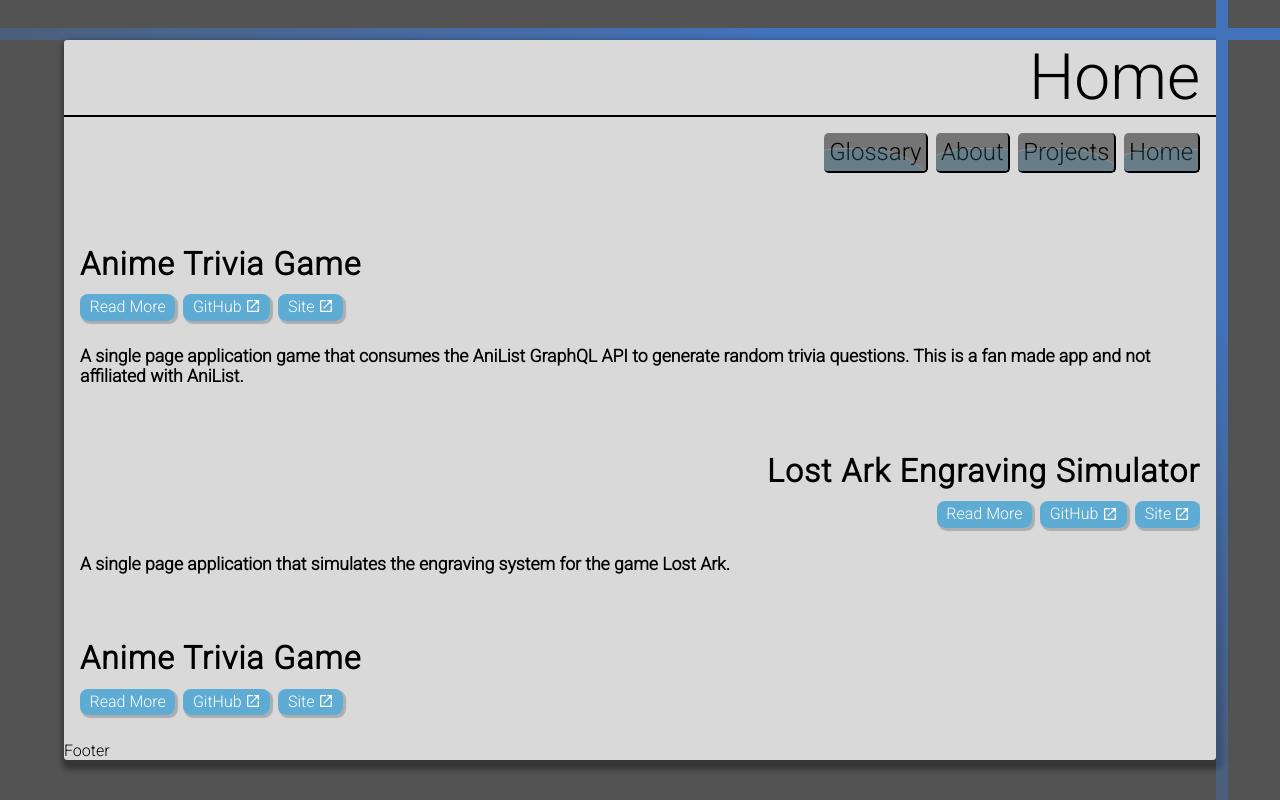
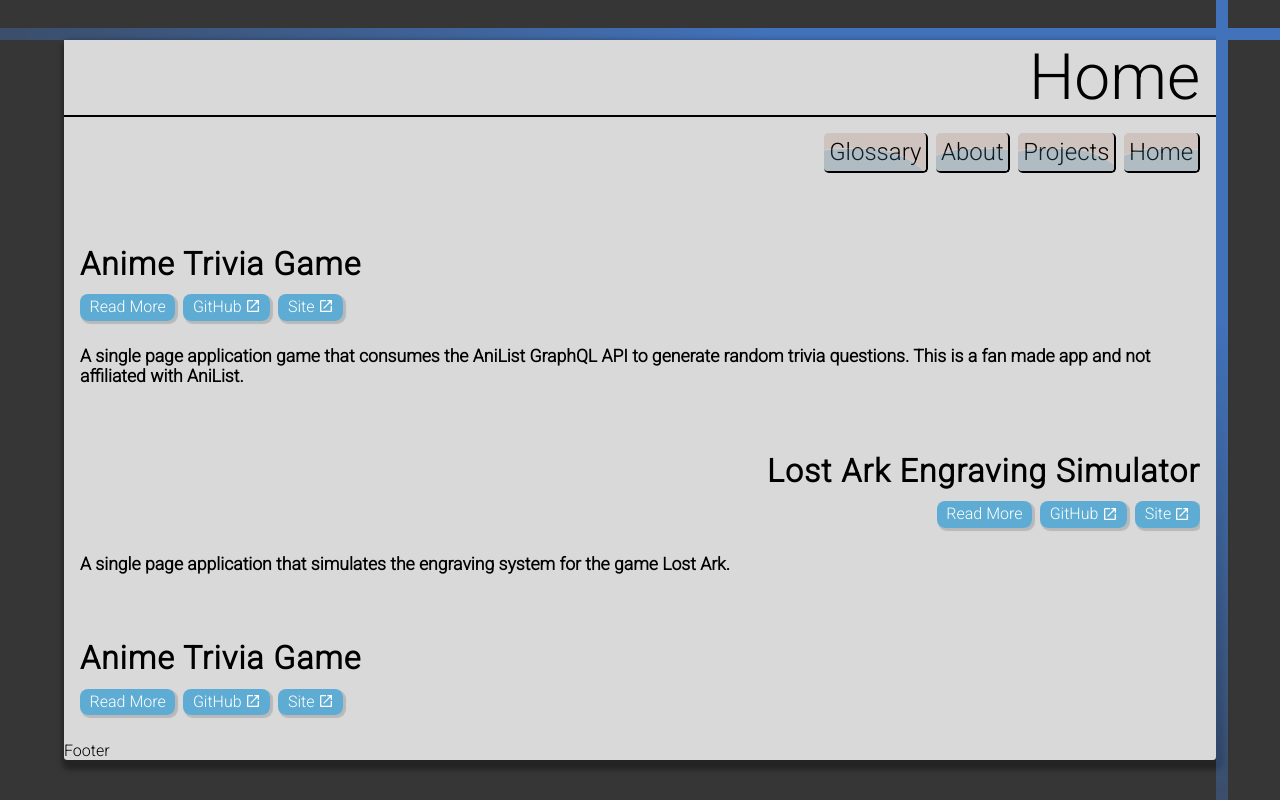
Before and after one commit to ja-me-ch/portfolio-site, a Next.js app: page /projects in a window 1280 px wide. Built offline with nearby package versions, Linux system fonts and the light colour scheme; a web font is replaced by a local one.

Commit message:
improved navbar improvement

```diff
--- a/components/LinkTag.tsx
+++ b/components/LinkTag.tsx
@@ -10,9 +10,9 @@ const RootStyle = styled("div")(({ theme }: { theme: CustomTheme }) => ({
     borderRadius: "0.5rem",
     color: theme.themes[theme.themes.selectedTheme].contrastText,
     backgroundColor: alpha(theme.themes[theme.themes.selectedTheme].main, 0.8),
-    boxShadow: "2px 2px 1px 1px rgba(0, 0, 0, 0.2)",
+    boxShadow: "2px 2px 1px 1px rgba(0, 0, 0, 0.15)",
     padding: "0.2rem 0.6rem 0.3rem 0.6rem",
-    transition: "all 0.8s ease",
+    transition: "all 0.6s ease",
     "&:hover": {
         borderRadius: "0.4rem",
         backgroundColor: alpha(
--- a/components/layouts/DefaultLayout.tsx
+++ b/components/layouts/DefaultLayout.tsx
@@ -13,18 +13,18 @@ const RootStyle = styled("div")<OffsetProps>(
         height: "100%",
         position: "absolute",
         overflow: "hidden",
-        backgroundColor: theme.themes.modes.light.light,
+        backgroundColor: theme.themes.modes.light.dark,
         [theme.breakpoints.down("sm")]: {
             gridTemplateRows: "1fr",
-            maxWidth: "100vw",
-            overflow: 'auto',
+            // maxWidth: "100dvw",
+            overflow: 'scroll',
         },
     })
 );
 
 const Canvas = styled("div")<OffsetProps>(
     ({ offset, theme }: { offset: string; theme: CustomTheme }) => ({
-        display: "flex",
+        display: 'flex',
         flexDirection: "column",
         borderRadius: "0.2rem",
         borderTopRightRadius: "unset",
@@ -105,9 +105,9 @@ const VerticalWave = styled("div")<OffsetProps>(
 
 const ChildrenContainer = styled("div")(({ theme }) => ({
     padding: "1rem",
-    height: "auto",
+    height: '100%',
     // margin: 'auto',
-    overflow: "overlay",
+    // overflow: "scroll",
     // border: '1px solid blue',
     // overflowY: 'auto',
     overflowX: "hidden",
--- a/components/layouts/Navbar.tsx
+++ b/components/layouts/Navbar.tsx
@@ -5,11 +5,13 @@ import { useRouter } from "next/router";
 import { WaveProps, NavItemProps } from "../../types/common";
 import { lighten } from "@mui/material";
 
-const RootStyle = styled("div")(() => ({
-    // border: "1px solid red",
+const RootStyle = styled("div")(({ theme }: { theme: CustomTheme }) => ({
+    position: "sticky",
+    top: "0",
+    backgroundColor: theme.themes.modes[theme.palette.mode].main,
 }));
 
-const Title = styled("h1")(() => ({
+const Title = styled("h1")(({ theme }) => ({
     margin: "0",
     // paddingBottom: "0rem",
     textAlign: "right",
@@ -18,6 +20,9 @@ const Title = styled("h1")(() => ({
     borderBottom: "2px solid #000",
     fontWeight: "400",
     fontFamily: "Yrsa, Roboto",
+    [theme.breakpoints.down("sm")]: {
+        fontSize: "2.5rem",
+    },
 }));
 
 const Nav = styled("div")(({ theme }) => ({
@@ -27,22 +32,26 @@ const Nav = styled("div")(({ theme }) => ({
     paddingRight: "1rem",
     marginTop: "1rem",
     // border: '1px solid red',
-    marginBottom: '1rem',
-    position: 'sticky',
+    marginBottom: "1rem",
     [theme.breakpoints.down("sm")]: {
         flexDirection: "column",
-        top: '0.5rem',
-        // display: 'sticky',
-        paddingRight: '0',
+        padding: "0",
+        marginTop: '2px',
+        marginBottom: '0',
+        gap: '2px'
     },
 }));
 
-const NavItem = styled(Link)<NavItemProps>(({ theme }: {theme: CustomTheme}) => ({
+const NavItem = styled(Link)<NavItemProps>(
+    ({ theme }: { theme: CustomTheme }) => ({
         // border: "1px solid blue",
         position: "relative",
         borderBottom: "2px solid #000",
         borderRight: "2px solid #000",
-    backgroundColor: lighten(theme.themes.modes[theme.palette.mode].light, 0.2),
+        backgroundColor: lighten(
+            theme.themes.modes[theme.palette.mode].light,
+            0.2
+        ),
         marginLeft: "0.5rem",
         padding: "0.3rem",
         fontSize: "1.5rem",
@@ -50,8 +59,12 @@ const NavItem = styled(Link)<NavItemProps>(({ theme }: {theme: CustomTheme}) =>
         transition: "all 0s ease",
         overflow: "hidden",
         "&:hover": {
-        borderBottom: `2px solid ${theme.themes[theme.themes.selectedTheme].light}`,
-        borderRight: `2px solid ${theme.themes[theme.themes.selectedTheme].light}`,
+            borderBottom: `2px solid ${
+                theme.themes[theme.themes.selectedTheme].light
+            }`,
+            borderRight: `2px solid ${
+                theme.themes[theme.themes.selectedTheme].light
+            }`,
             ".wave": {
                 top: "10px",
                 opacity: "25%",
@@ -59,14 +72,19 @@ const NavItem = styled(Link)<NavItemProps>(({ theme }: {theme: CustomTheme}) =>
         },
         [theme.breakpoints.down("sm")]: {
             textAlign: "center",
-        width: "95%",
+            width: "100%",
             border: "unset",
-        marginBottom: "0.5rem",
-        '&:hover': {
-            border: 'unset'
-        }
+            paddingBlock: '0.4rem',
+            margin: '0',
+            borderRadius: '0',
+            fontWeight: '600',
+            "&:hover": {
+                border: "unset",
+                background: lighten(theme.themes.modes[theme.palette.mode].light, 0),
             },
-}));
+        },
+    })
+);
 
 const Wave = styled("span")<WaveProps>(
     ({
--- a/pages/projects/index.tsx
+++ b/pages/projects/index.tsx
@@ -9,7 +9,7 @@ const RootStyle = styled("div")(() => ({
     display: "flex",
     flexDirection: "column",
     marginTop: "1rem",
-    height: '100%',
+    // height: '100%',
     // border: '1px solid red',
     overflow: 'hidden'
 }));
@@ -30,6 +30,9 @@ const ProjectsIndex = function () {
         {previews}
         {previews}
         {previews}
+        {previews}
+        {previews}
+        {previews}
     </RootStyle>;
 };
 
--- a/styles/theme.tsx
+++ b/styles/theme.tsx
@@ -24,7 +24,7 @@ const darkMode: ThemeMode = {
 
 const lightMode: ThemeMode = {
     main: "#d9d9d9",
-    light: "#535353",
+    light: "#C2B4AE",
     dark: "#363636",
     contrastText: "",
 };
```
Lines whose indentation alone changed are shown as unchanged.
